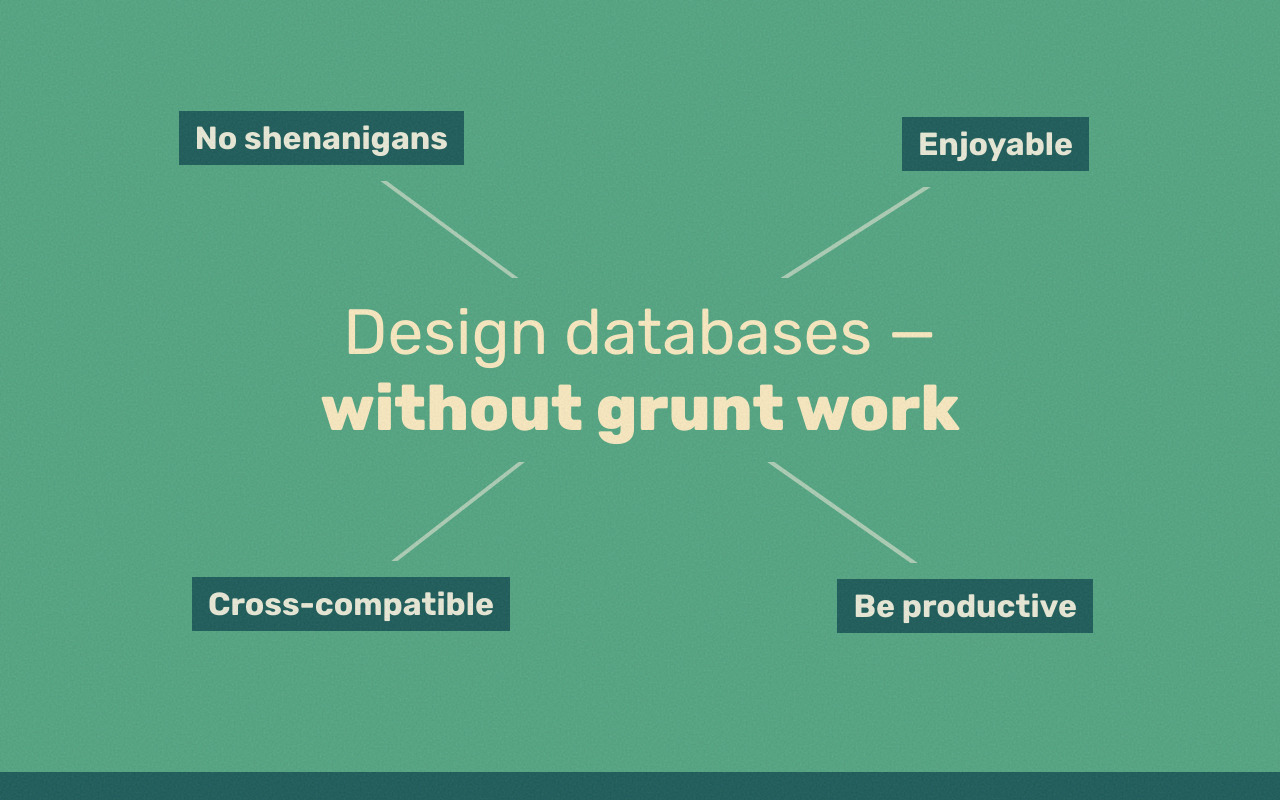
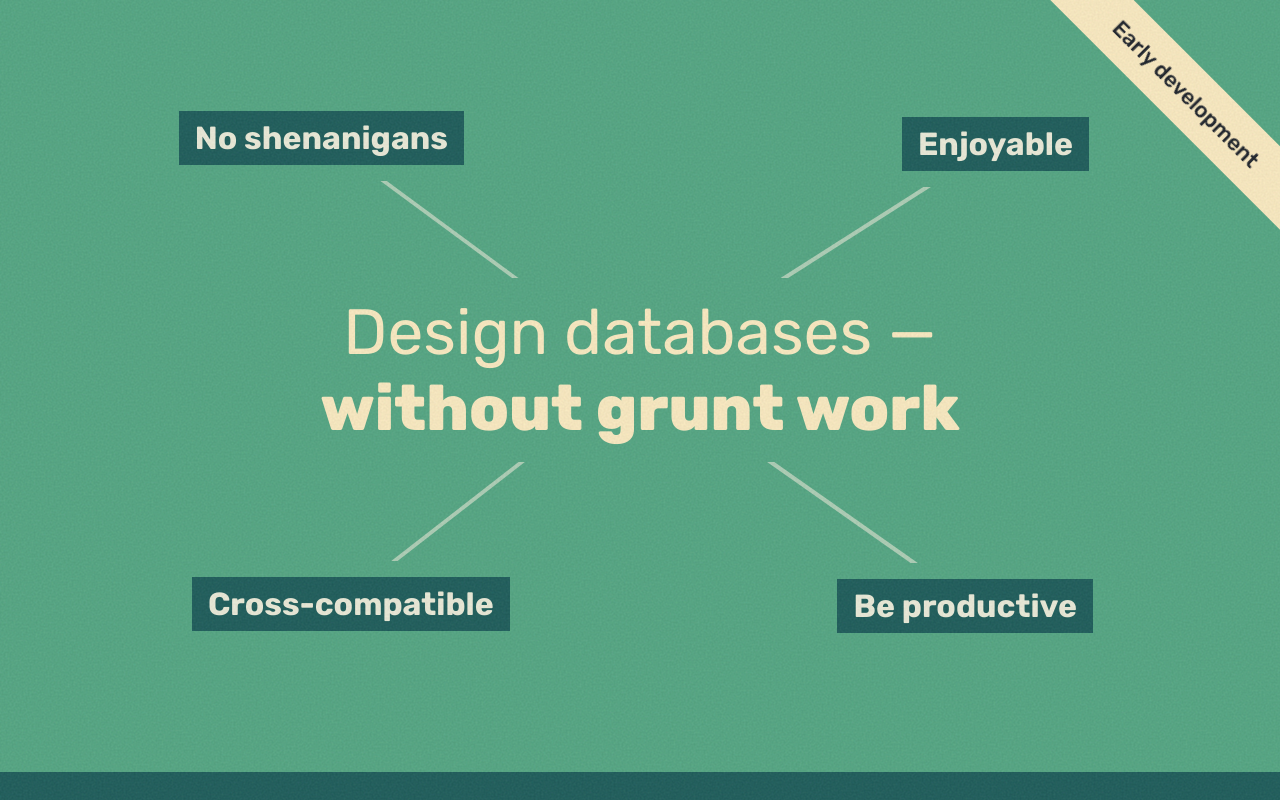
Before and after one commit to pieter-groenendijk/sifaka-dev-landingsite, a Svelte app in the folder app/: page / in a window 1280 px wide. Shown: the top 800 px of the page. Built offline with nearby package versions, Linux system fonts and the light colour scheme.

Commit message:
Work in progress notice

```diff
--- a/app/src/presentation/App.svelte
+++ b/app/src/presentation/App.svelte
@@ -9,9 +9,9 @@
     <FeaturesSection/>
     <RoadmapSection/>
 </main>
-<svg>
+<div class="wip-notice">Early development</div>
+<svg class="noise-overlay" aria-hidden="true">
     <defs>
-
         <filter id="noise-filter">
             <feTurbulence
                 type="fractalNoise"
@@ -27,7 +27,7 @@
 </svg>
 
 <style>
-    svg {
+    .noise-overlay {
         position: fixed;
         inset: 0;
         width: 100%;
@@ -36,4 +36,25 @@
         z-index: 1;
         pointer-events: none;
     }
+
+    .wip-notice {
+        --angle: 45deg;
+        padding: 16px 64px;
+        position: fixed;
+        top: 0;
+        left: 100%;
+        font-size: 22px;
+        font-weight: 500;
+        letter-spacing: -5%;
+        white-space: nowrap;
+        background-color: var(--yellow);
+        color: var(--dark);
+        transform:
+                translateX(calc(cos(var(--angle)) * 100% * -1)) /* Move left to perfectly fit it in the corner */
+                translateY(-100%) /* Left-bottom anchored to top of page */
+                rotate(var(--angle))
+        ;
+        transform-origin: left bottom;
+        animation: 300ms ease-in-out var(--animation-stage-three) both fade-in;
+    }
 </style>
--- a/app/src/presentation/app.css
+++ b/app/src/presentation/app.css
@@ -2,6 +2,7 @@
     --animation-stage-zero: 50ms;
     --animation-stage-one: calc(var(--animation-stage-zero) + 200ms);
     --animation-stage-two: calc(var(--animation-stage-one) + 200ms);
+    --animation-stage-three: calc(var(--animation-stage-two) + 1000ms);
 }
 
 html {
```
Also changed, not shown: 1 other file (tests, documents, lock files or other folders).
